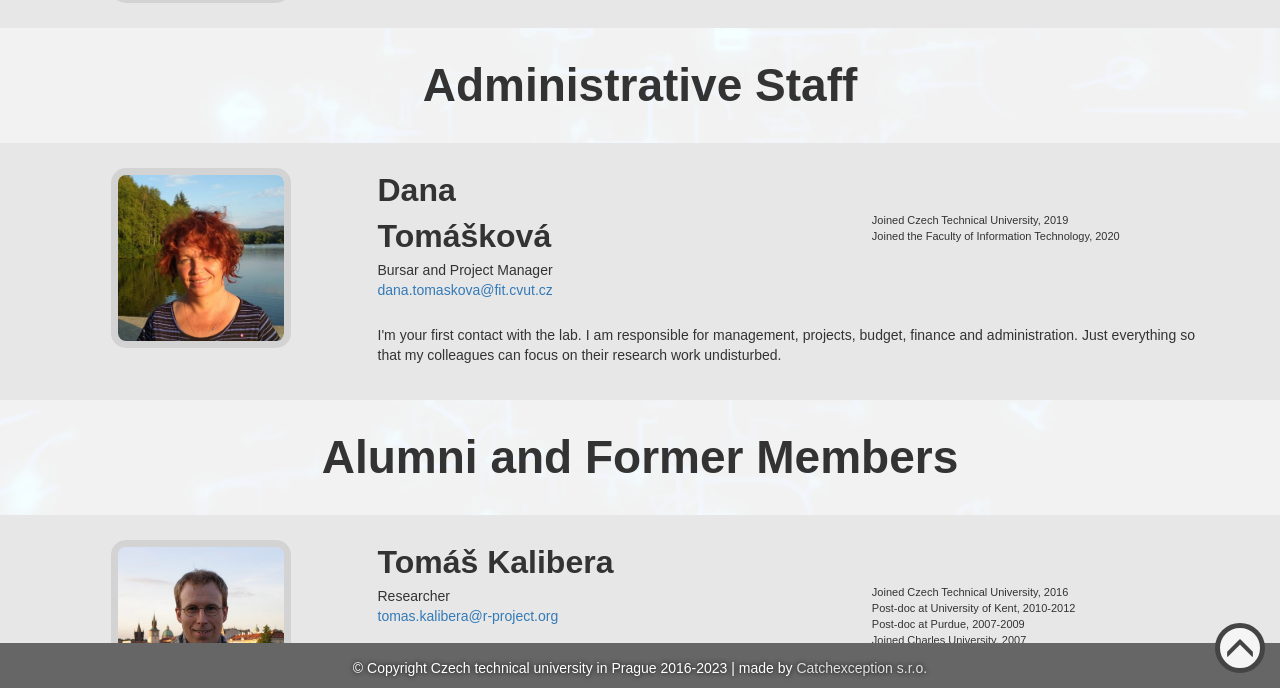
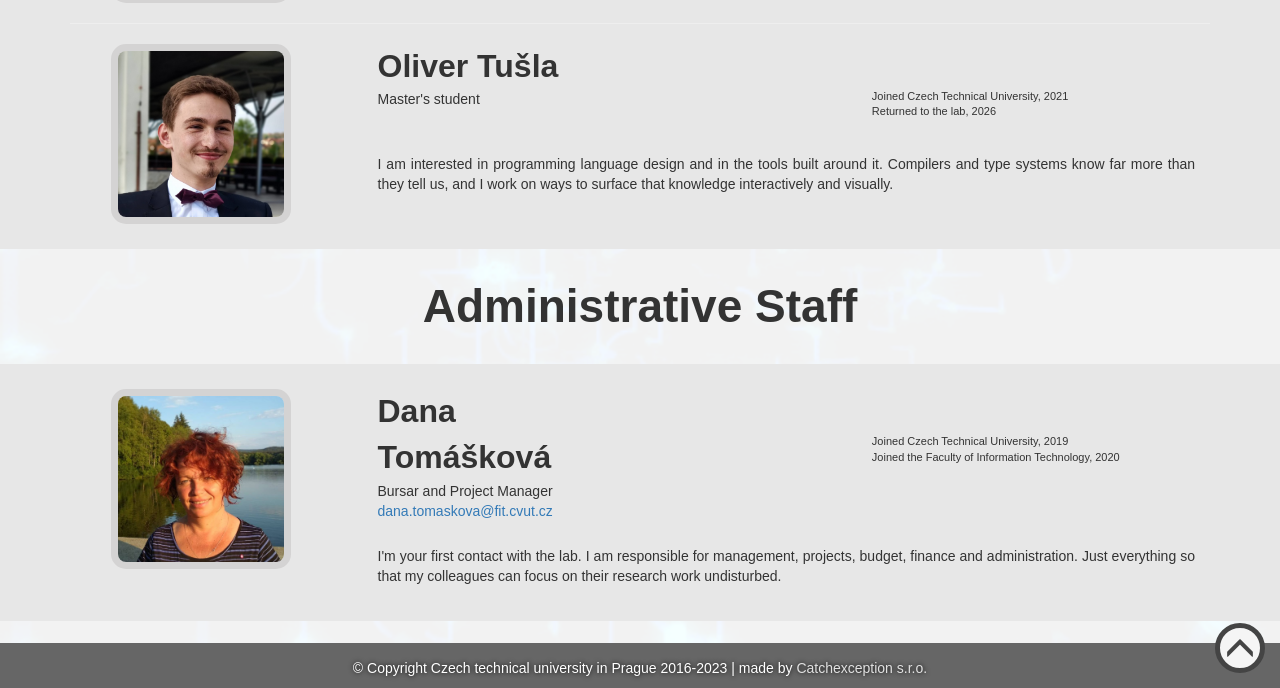
Before and after one commit to PRL-PRG/prl-prg.github.io, a Jekyll site: the page built from people.md, in a window 1280 px wide and 900 px high, scrolled down 1788 px, cut to the strip 212-900 px from the top of the window. Built offline with Jekyll 4.4.1, drawn with Linux system fonts in a browser that asks for light colours; some of the changed text lies outside the part shown.

Commit message:
Update Oliver in the list of people

```diff
--- a/people.md
+++ b/people.md
@@ -214,15 +214,16 @@ people:
       - 2021 - 2022
     note: "Currently, I do research on how to mitigate bias of GitHub datasets that researchers use to test various hypothesis."
 
-  - type: alumni
+  - type: researcher
     name: Oliver Tušla
     photo: oliver_tusla.jpg
-    title: BSc Student
+    title: Master's student
     email:
     web:
     bio:
       - Joined Czech Technical University, 2021
-    note: " I am interested in the runtimes of programming languages."
+      - Returned to the lab, 2026
+    note: "I am interested in programming language design and in the tools built around it. Compilers and type systems know far more than they tell us, and I work on ways to surface that knowledge interactively and visually."
 
   - type: alumni
     name: Alexander Kovalenko
```
Also changed, not shown: images/people/oliver_tusla.jpg.
